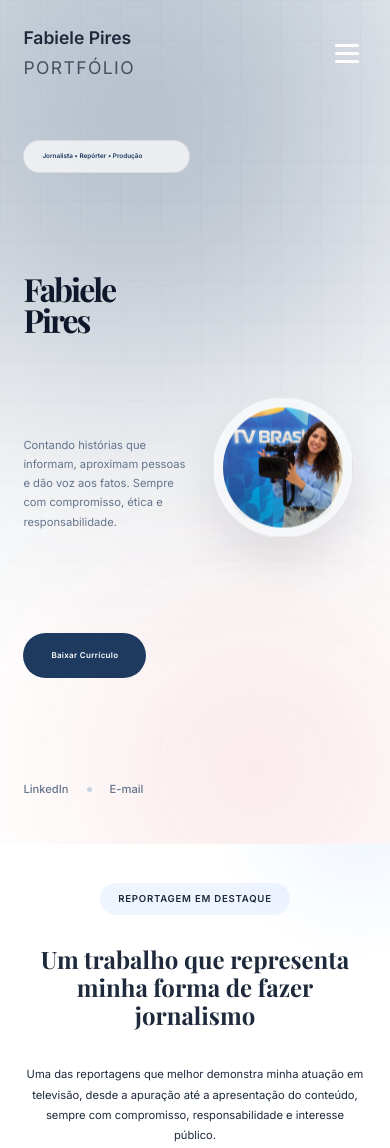
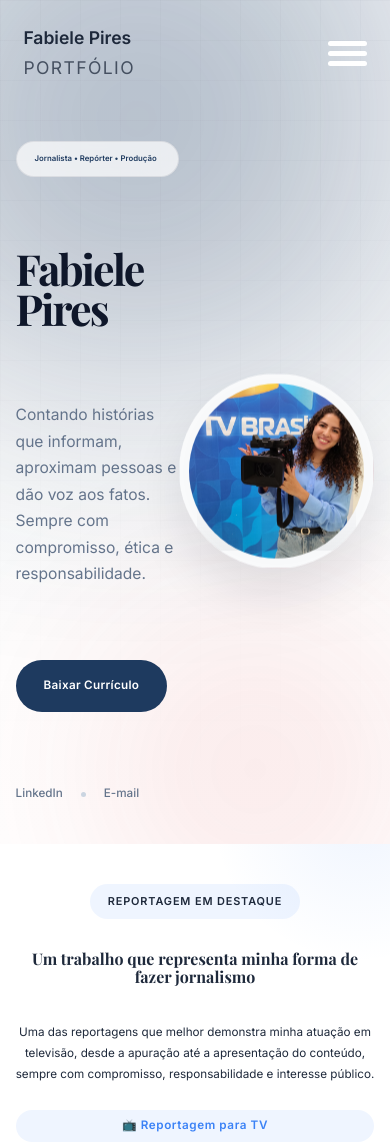
Before and after one commit to Patrickhenrique1215/Fabielepires, a plain HTML site: page index.html in a window 390 px wide. Shown: the top 1148 px of the page. Drawn offline with nearby package versions, Linux system fonts and the light colour scheme.

Commit message:
ashgkgda

```diff
--- a/css/global.css
+++ b/css/global.css
@@ -263,8 +263,13 @@ p{
 
 }
 
+.container {
+    width: clamp(296px, 92vw, 1800px);
+    margin-inline: auto;
+}
+
 section{
-    padding: 10vw 6vw;
+    padding: 40px 0;
 }
 
 
@@ -272,7 +277,6 @@ section{
     max-width: 760px;
     margin: 0 auto;
     text-align: center;
-
 }
 
 .section-tag {
@@ -288,7 +292,7 @@ section{
 
     color: var(--primary);
 
-    font-size: .6rem;
+    font-size: clamp(0.3rem, 2.8vw, 3rem);
     font-weight: 600;
     letter-spacing: .08em;
     text-transform: uppercase;
@@ -298,14 +302,14 @@ section{
 
 .section-title {
     font-family: var(--font-title);
-    font-size: clamp(1.5rem, 3vw, 3rem);
+    font-size: clamp(1rem, 3vw, 4rem);
     color: var(--text);
     line-height: 1.15;
     margin-bottom: 9vw;
 }
 
 .section-description {
-    font-size: 0.7rem;
+    font-size: clamp(0.4rem, 3vw, 2rem);
     color: var(--text-light);
     line-height: 1.8;
 }
--- a/css/style.css
+++ b/css/style.css
@@ -51,12 +51,12 @@
 }
 
 .logo-text strong{
-    font-size: 4.5vw;
+    font-size: clamp(0.5rem, 4.5vw, 10rem);
     font-weight:600;
 }
 
 .logo-text small{
-     font-size: 4.5vw;
+     font-size: clamp(0.5rem, 4.5vw, 10rem);
     opacity:.75;
     letter-spacing:.08em;
     text-transform:uppercase;
@@ -123,23 +123,18 @@
 /* =====MENU TOGGLE====================================================== */
 
 .menu-toggle{
-    width:10vw;
-    aspect-ratio: 1 / 1;
-
     display:flex;
     align-items:center;
     justify-content:center;
     flex-direction:column;
-
     gap:5px;
-
     background:none;
-    border:none;
+    border: none;
     cursor:pointer;
 }
 
 .menu-toggle span{
-    width:24px;
+    width: 10vw ;
     aspect-ratio: 16 / 2;
 
     border-radius:50px;
@@ -257,7 +252,7 @@
 
 .hero {
     min-height: 100vh;
-    height: 100vh; /* FORÇA a altura exata */
+    height: 100vh;
     overflow: hidden;
     background: linear-gradient(
         180deg,
@@ -266,12 +261,11 @@
         #ffffff 100%
     );
     position: relative;
-    display: flex; /* Torna o hero um flex container */
+    display: flex;
     flex-direction: column;
 }
 
 /* ============BACKGROUND=========================================== */
-/* (mantém igual) */
 .hero-bg{
     position:absolute;
     inset:0;
@@ -324,16 +318,10 @@
     display: grid;
     grid-template-columns: 1fr 1fr;
     align-items: center;
-    gap: 10px;
     z-index: 2;
-
-    flex: 1; /* Ocupa todo o espaço disponível no hero */
-    max-height: 90vh; /* Limite máximo */
-    min-height: 0; /* Permite encolher */
-
-    padding-top: 12vh; /* Espaço em cima */
-
-
+    flex: 1;
+    min-height: 0;
+    padding-top: 12vh;
 }
 
 /* ==TEXTO======================================================== */
@@ -341,8 +329,9 @@
 .hero-content {
     display: flex;
     flex-direction: column;
-    justify-content: space-between; /* Centraliza verticalmente */
-    height: 100%; /* Ocupa toda altura do container */
+    justify-content: space-between;
+    height: 100%;
+
 }
 
 .hero-tag{
@@ -354,14 +343,14 @@
     background:rgba(255,255,255,.7);
     border:1px solid rgba(15,23,42,.08);
     backdrop-filter:blur(20px);
-    font-size: 0.4rem;
+    font-size: clamp(0.1rem, 2vw, 3rem);
     font-weight:600;
     color:var(--color-secondary);
     margin-bottom: 0;
 }
 
 .hero-title{
-    font-size: 2rem;
+    font-size: clamp(1rem, 11vw, 4rem);
     line-height:.95;
     letter-spacing:-2px;
     margin-bottom: 0;
@@ -369,16 +358,17 @@
 }
 
 .hero-description{
-    font-size: 0.7rem;
+    font-size: clamp(0.3rem, 4vw, 3rem);
     color:var(--color-text-light);
     margin-bottom: 0;
+
 }
 
 /* =======BOTÕES========================================================== */
 
 
 .hero-buttons .btn{
-    font-size:0.5rem;
+    font-size: clamp(0.2rem, 3vw, 4rem);
     letter-spacing:.3px;
 }
 
@@ -400,7 +390,7 @@
 }
 
 .hero-social a{
-    font-size: 0.7rem;
+    font-size: clamp(0.3rem, 3vw, 3rem);
     color:var(--color-text-light);
     font-weight:500;
     transition:.35s;
@@ -422,8 +412,8 @@
 
 .image-frame{
     position:relative;
-    width:140px;
-    height:140px;
+    width: 50vw;
+    height: 50vw;
     border-radius:50%;
     background:#fff;
     padding:10px;
@@ -823,7 +813,7 @@
     border-radius: 999px;
     background: rgba(59,130,246,.08);
     color: var(--primary, #3b82f6);
-    font-size: .7rem;
+    font-size: clamp(0.3rem, 3vw, 3rem);
     font-weight: 600;
     letter-spacing: .05em;
 
@@ -831,7 +821,7 @@
 
 .featured-title {
     font-family: var(--font-title, inherit);
-    font-size: 1rem;
+    font-size: ;
     color: var(--text, #0f172a);
     line-height: 1.2;
     margin-bottom: 16px;
--- a/index.html
+++ b/index.html
@@ -172,7 +172,7 @@
 
 
 
-        <div class="hero-container">
+        <div class="hero-container container">
 
             <!-- ======================================= -->
             <!-- TEXTO -->
@@ -323,7 +323,7 @@
     REPORTAGEM EM DESTAQUE
     ==================================================== -->
     <section class="featured-report" id="destaque">
-        <div>
+        <div class="container">
 
             <!-- TÍTULO DA SEÇÃO -->
             <div class="section-header">
@@ -403,7 +403,7 @@
 
     <section class="stats section-numeros" id="estatisticas">
 
-        <div>
+        <div class="container">
 
             <!-- ======================================= -->
             <!-- TÍTULO -->
@@ -569,7 +569,7 @@
 
     <section class="works" id="trabalhos">
 
-        <div>
+        <div class="container">
 
             <div class="section-header">
 
@@ -2046,7 +2046,7 @@
 
     <section class="skills" id="competencias">
 
-        <div>
+        <div class="container">
 
             <!-- ======================================= -->
             <!-- HEADER -->
@@ -2260,7 +2260,7 @@
 
     <section class="backstage" id="bastidores">
 
-        <div>
+        <div class="container">
 
             <!-- ======================================= -->
             <!-- HEADER -->
@@ -2739,7 +2739,7 @@
 
     <section class="tools " id="ferramentas">
 
-        <div>
+        <div class="container">
 
             <!-- ======================================= -->
             <!-- HEADER -->
@@ -2934,7 +2934,7 @@
 
     <footer class="footer">
 
-        <div>
+        <div container >
 
             <div class="footer-content">
 
@@ -3052,6 +3052,7 @@
 
 
     <script src="js/main.js" defer></script>
+    <script src="js/popup.js" defer></script>
 
 </body>
 
--- a/js/main.js
+++ b/js/main.js
@@ -1,3 +1,4 @@
+
 /* ==========================================================
    NAVBAR
 ========================================================== */
```
Also changed, not shown: 1 other file.
